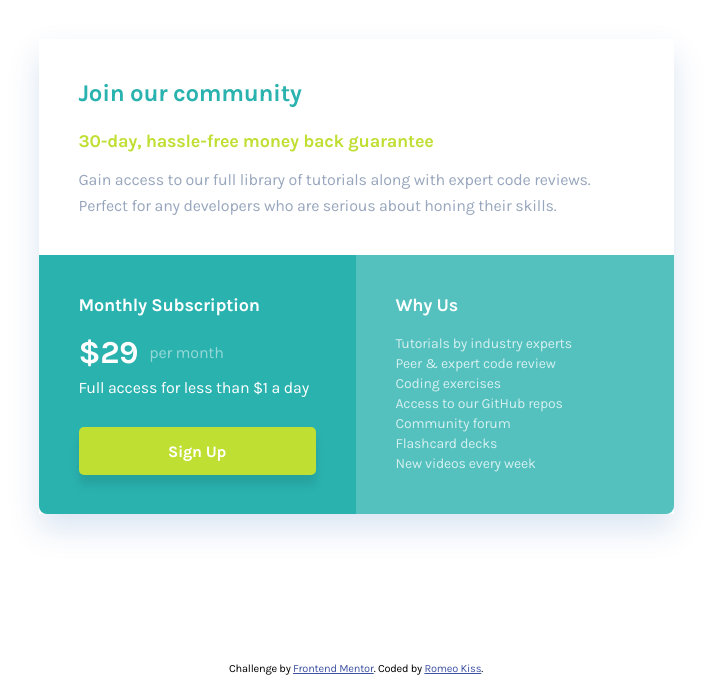
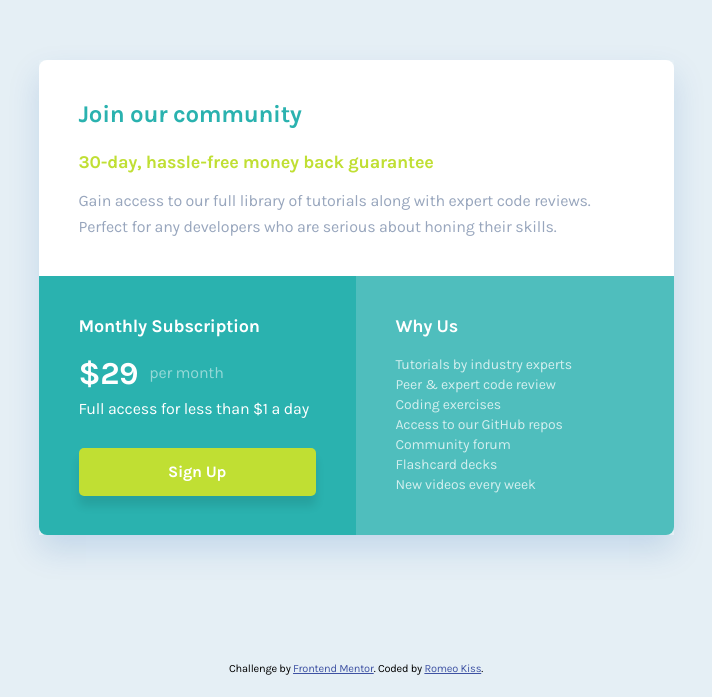
Before and after one commit to RomeoKs/Single-price-grid-component-no-grid, a plain HTML site: page index.html in a window 1280 px wide. Shown: the part 103-800 px from the top of the page, without its empty margins (284-996 px from the left). Drawn offline with Linux system fonts and the light colour scheme.

Commit message:
Update style.css

```diff
--- a/style.css
+++ b/style.css
@@ -162,12 +162,19 @@ body {
     flex-direction: column;
     position: relative;
     box-sizing: border-box;
+	background-color: var(--lightGrey) ;
 }
 main {
 	display: flex;
 	align-items: center;
 	justify-content: center;
     flex-grow: 1;
+}
+footer {
+	position: absolute;
+	bottom: 0;
+	left: 50%;
+	transform: translateX(-50%);
 }
 /* 	=====================
 	    DESKTOP 1280px
@@ -369,4 +376,4 @@ p {
 	color: #FFFFFF;
 	margin: 26px auto 40px auto;
 }
-	}
+}
```
